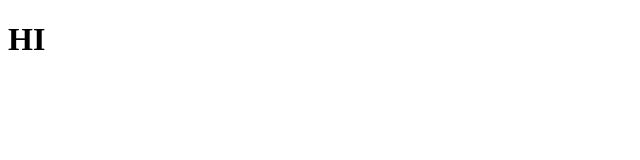
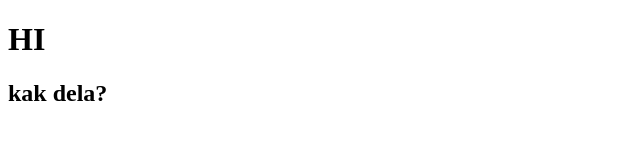
Before and after one commit to glushakova/homeworkJS_2, a plain HTML site: page index.html in a window 1280 px wide. Shown: the whole page, without its empty margins (0-640 px from the left). Drawn offline with Linux system fonts and the light colour scheme.

Commit message:
proverka

```diff
--- a/index.html
+++ b/index.html
@@ -8,7 +8,7 @@
   </head>
   <body>
     <h1>HI</h1>
-
+    <h2>kak dela?</h2>
     <script src="app.js"></script>
   </body>
 </html>
```
